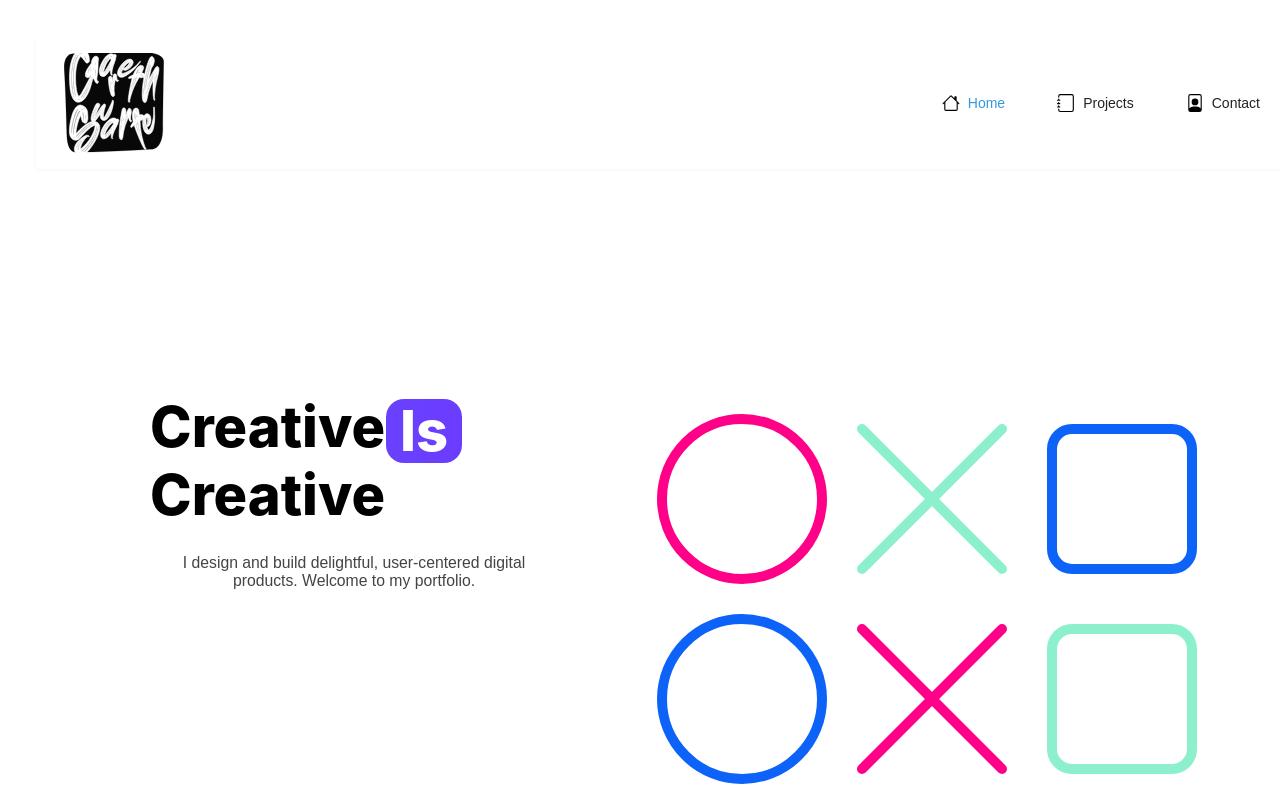
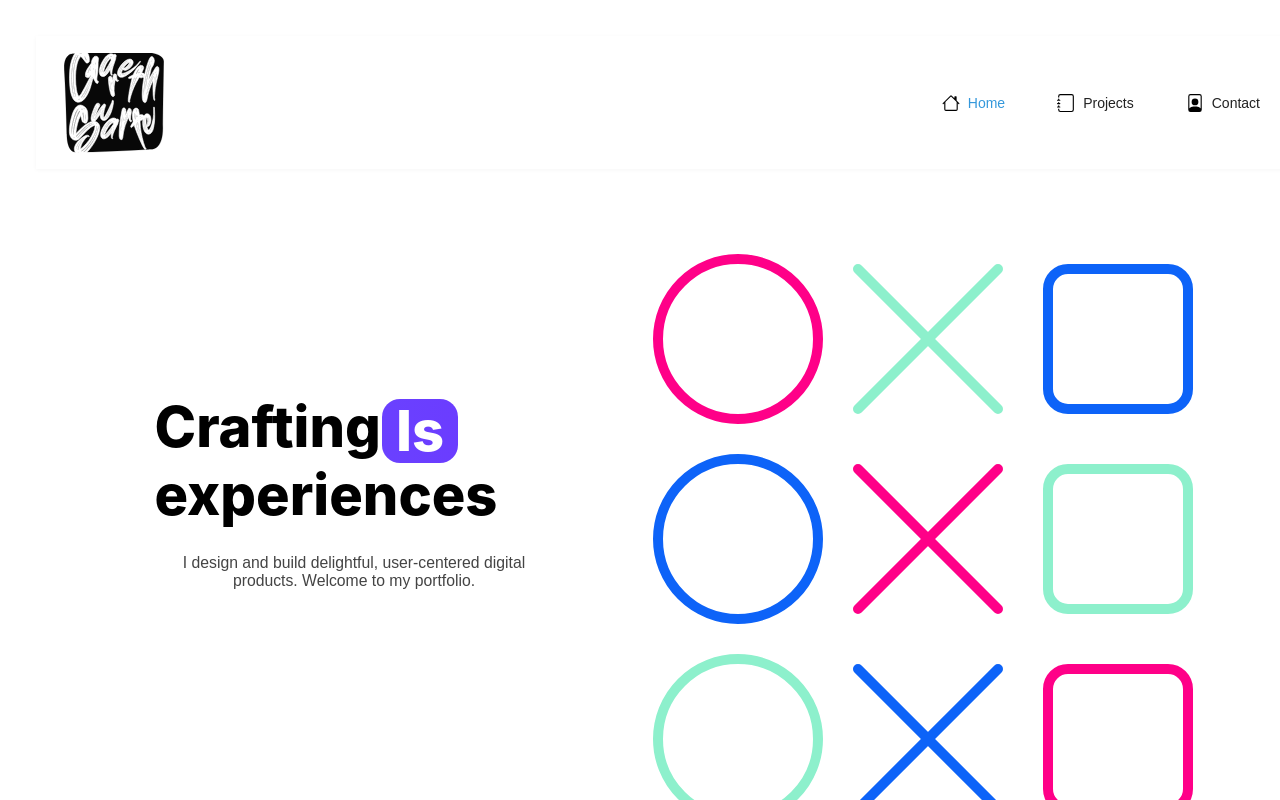
Before and after one commit to garethS-debug/React_FS, a React (Vite) app: page / in a window 1280 px wide. Shown: the top 800 px of the page. Built offline with nearby package versions, Linux system fonts and the light colour scheme.

Commit message:
Finally done the dynamic wording

```diff
--- a/src/pages/HomePage.jsx
+++ b/src/pages/HomePage.jsx
@@ -13,7 +13,7 @@ const HomePage = () => {
         <div className={styles.heroLeft}>
 
 <span className="rotating-line">
-  <span className="rotating-before">Creative</span>
+  <span className="rotating-before">Crafting</span>
   <RotatingText
     texts={['React', 'Bits', 'Is', 'Cool!']}
     mainClassName="rotating-hero px-2 sm:px-2 md:px-3 bg-transparent overflow-hidden py-0.5 sm:py-1 md:py-2 justify-center rounded-lg"
@@ -26,7 +26,7 @@ const HomePage = () => {
     transition={{ type: "spring", damping: 30, stiffness: 400 }}
     rotationInterval={2000}
   />
-    <span className="rotating-after">Creative</span>
+    <span className="rotating-after">experiences</span>
 
 </span>
 
--- a/src/pages/HomePage.module.css
+++ b/src/pages/HomePage.module.css
@@ -5,7 +5,6 @@
   justify-content: space-between;
   gap: 4rem;
   padding: 50px 200px 50px;
-  margin-top: 20vh;
   min-height: 60vh;
 }
 
@@ -13,7 +12,7 @@
   flex: 1;
   position: relative;
   padding-right: 2rem;
-
+  margin-top: 20vh;
 }
 
 .heroRight {
@@ -43,6 +42,9 @@
     flex-direction: column;
     text-align: center;
     padding: 1.5rem 1rem;
+  }
+
+  .heroLeft {
     margin-top: 5vh;
   }
 
```
